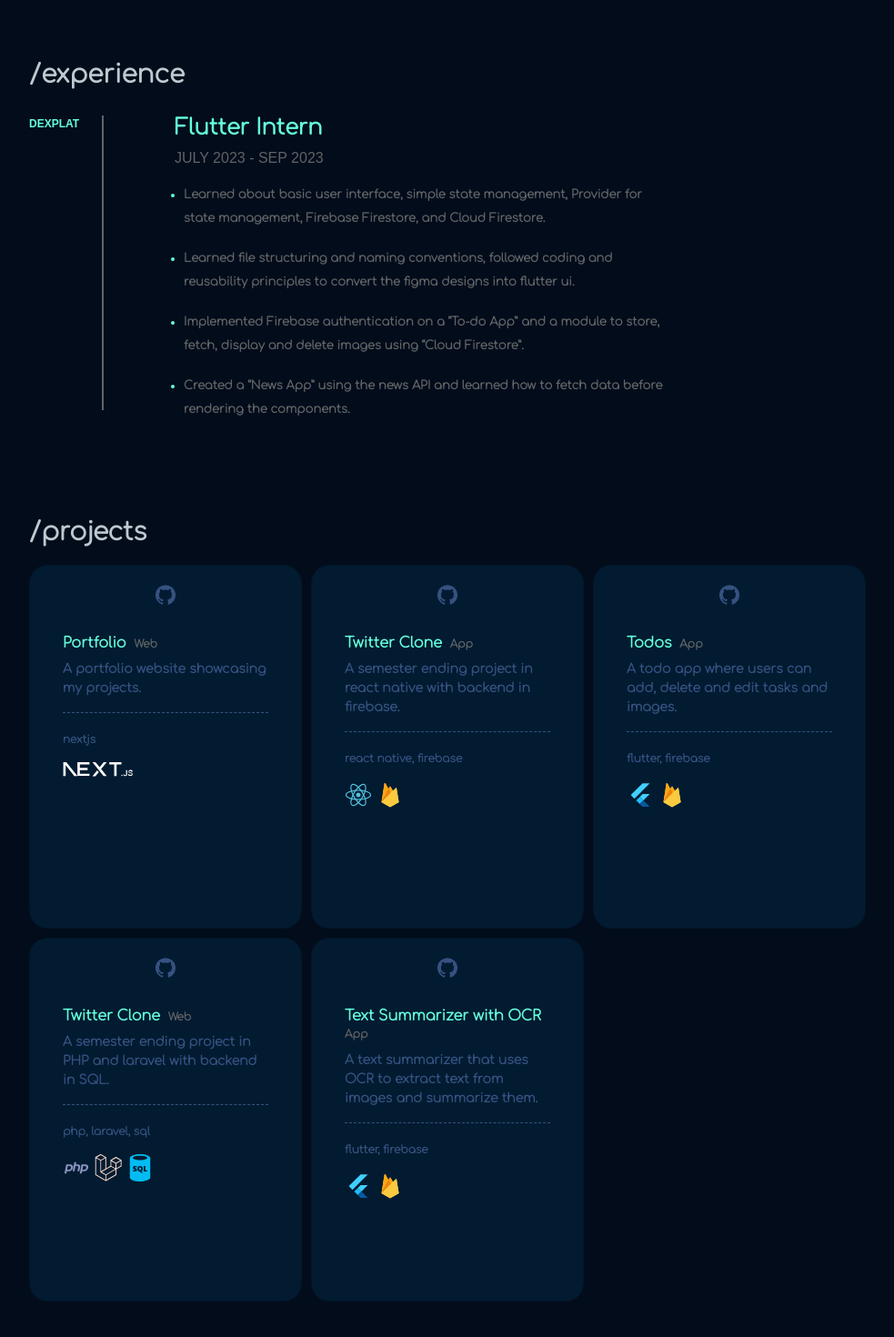
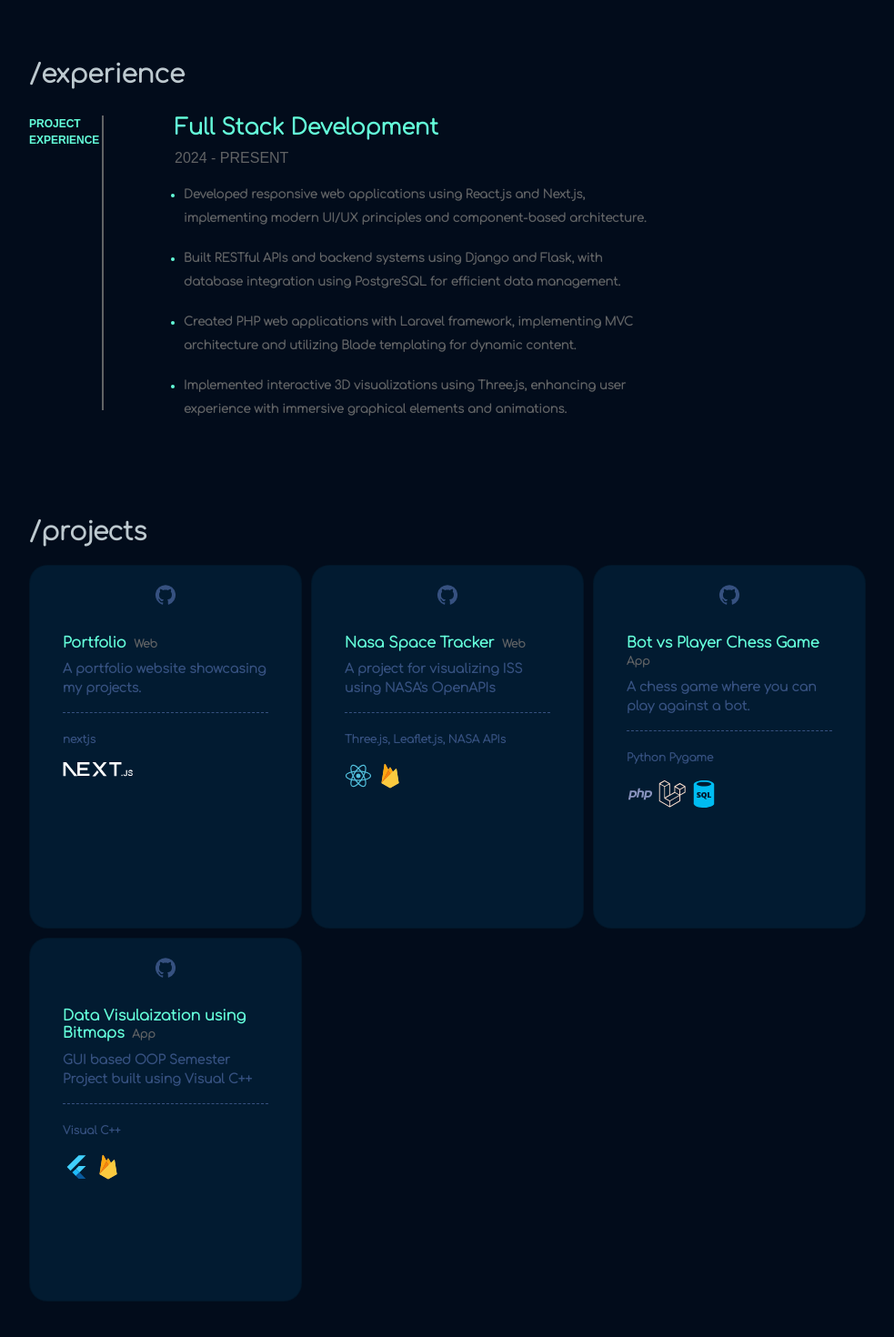
Before and after one commit to Mohammad-Ali-Soomro/Portfolio-website, a Next.js app: page / in a window 1280 px wide. Shown: the part 840-2310 px from the top of the page at 91% size, without its empty margins (160-1143 px from the left). Built offline with nearby package versions, Linux system fonts and the light colour scheme.

Commit message:
Updating Experience.js module and Adding relevant Components

```diff
--- a/components/Experience.js
+++ b/components/Experience.js
@@ -7,32 +7,29 @@ const Experience = () => {
         <h3 className="heading">/experience</h3>
         <div className={styles.company}>
           <div className={styles.grid}>
-            <p className={styles.company_name}>DEXPLAT</p>
+            <p className={styles.company_name}>PROJECT EXPERIENCE</p>
             <div className={styles.bar} />
           </div>
           <div className={styles.description}>
-            <h4 className={styles.position}>Flutter Intern</h4>
-            <h6 className={styles.timeline}>JULY 2023 - SEP 2023</h6>
+            <h4 className={styles.position}>Full Stack Development</h4>
+            <h6 className={styles.timeline}>2024 - PRESENT</h6>
 
             <ul className={styles.bullets}>
               <li>
-                Learned about basic user interface, simple state management,
-                Provider for state management, Firebase Firestore, and Cloud
-                Firestore.
+                Developed responsive web applications using React.js and Next.js,
+                implementing modern UI/UX principles and component-based architecture.
               </li>
               <li>
-                Learned file structuring and naming conventions, followed coding
-                and reusability principles to convert the figma designs into
-                flutter ui.
+                Built RESTful APIs and backend systems using Django and Flask,
+                with database integration using PostgreSQL for efficient data management.
               </li>
               <li>
-                Implemented Firebase authentication on a “To-do App” and a
-                module to store, fetch, display and delete images using “Cloud
-                Firestore”.
+                Created PHP web applications with Laravel framework, implementing MVC
+                architecture and utilizing Blade templating for dynamic content.
               </li>
               <li>
-                Created a “News App” using the news API and learned how to fetch
-                data before rendering the components.
+                Implemented interactive 3D visualizations using Three.js, enhancing
+                user experience with immersive graphical elements and animations.
               </li>
             </ul>
           </div>
--- a/components/Project.js
+++ b/components/Project.js
@@ -10,40 +10,33 @@ const Project = () => {
       desc: " A portfolio website showcasing my projects.",
       techstack: "nextjs",
       icons: ["/nextjs.svg"],
-      url: "https://github.com/amna-kamran/Amna",
+      url: "https://github.com/Mohammad-Ali-Soomro",
     },
     {
-      title: "Twitter Clone",
-      type: "App",
-      desc: " A semester ending project in react native with backend in firebase.",
-      techstack: "react native, firebase",
+      title: "Nasa Space Tracker",
+      type: "Web",
+      desc: " A project for visualizing ISS using NASA's OpenAPIs",
+      techstack: "Three.js, Leaflet.js, NASA APIs",
       icons: ["/react.svg", "/firebase.svg"],
-      url: "https://github.com/amna-kamran/Twitter-Clone-React-Native",
-    },
-    {
-      title: "Todos",
-      type: "App",
-      desc: " A todo app where users can add, delete and edit tasks and images.",
-      techstack: "flutter, firebase",
-      icons: ["/flutter.svg", "/firebase.svg"],
-      url: "https://github.com/amna-kamran/Todo-App-Flutter",
-    },
-    {
-      title: "Twitter Clone",
-      type: "Web",
-      desc: " A semester ending project in PHP and laravel with backend in SQL.",
-      techstack: "php, laravel, sql",
-      icons: ["/php.svg", "/laravel.svg", "/sql.svg"],
-      url: "https://github.com/amna-kamran/Twitter_Clone",
+      url: "https://github.com/Mohammad-Ali-Soomro/nasa-space-tracker",
     },
 
     {
-      title: "Text Summarizer with OCR",
+      title: "Bot vs Player Chess Game",
       type: "App",
-      desc: " A text summarizer that uses OCR to extract text from images and summarize them.",
-      techstack: "flutter, firebase",
+      desc: " A chess game where you can play against a bot.",
+      techstack: "Python Pygame",
+      icons: ["/php.svg", "/laravel.svg", "/sql.svg"],
+      url: "https://github.com/Mohammad-Ali-Soomro/Chess-Game-in-Python-Pygame",
+    },
+
+    {
+      title: "Data Visulaization using Bitmaps",
+      type: "App",
+      desc: " GUI based OOP Semester Project built using Visual C++",
+      techstack: "Visual C++",
       icons: ["/flutter.svg", "/firebase.svg"],
-      url: "https://github.com/amna-kamran/Text-Summarizer",
+      url: "https://github.com/Mohammad-Ali-Soomro/Data-Visualization-using-Bitmaps",
     },
   ];
   return (
```
